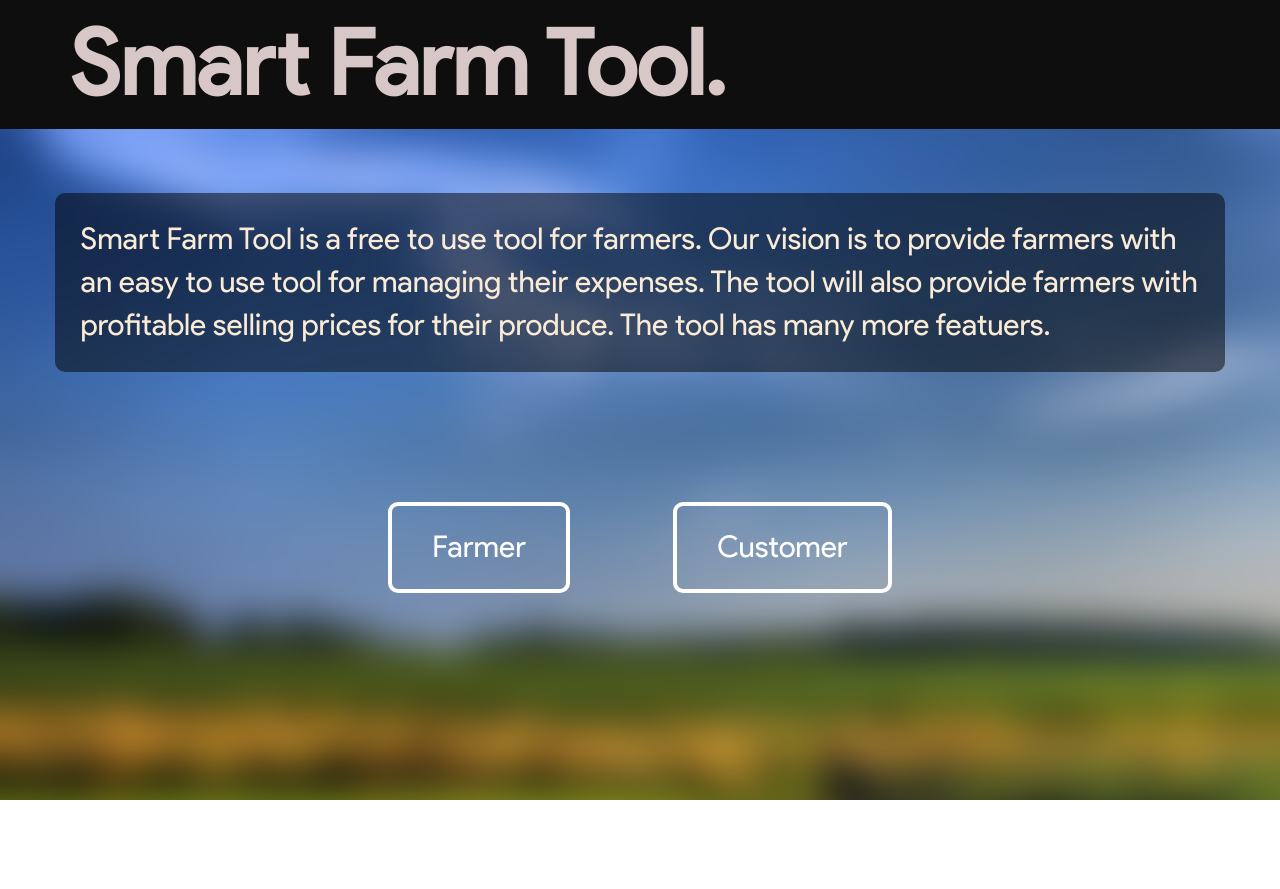
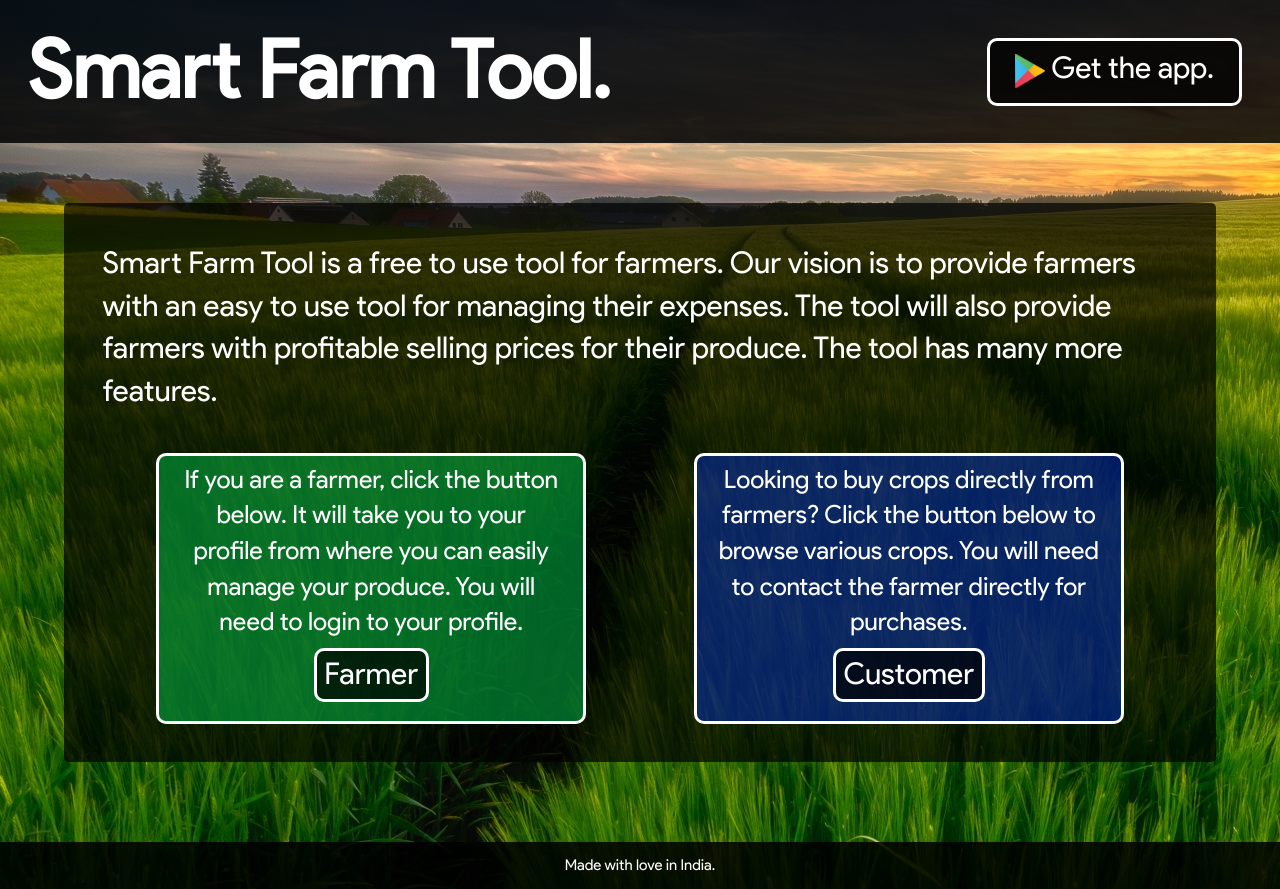
Before and after one commit to TheMP3dark/SFT, a plain HTML site: page public/index.html in a window 1280 px wide. Before the commit the page ends 800 px from the top, so only its background shows below. Drawn offline with nearby package versions, Linux system fonts and the light colour scheme.

Commit message:
major ui improvements

```diff
--- a/public/index.html
+++ b/public/index.html
@@ -10,19 +10,6 @@
     <script src="https://maxcdn.bootstrapcdn.com/bootstrap/3.3.7/js/bootstrap.min.js"></script>
     <link rel="stylesheet" type="text/css" media="screen" href="main.css">
     <script src="main.js"></script>
-    <script src="https://www.gstatic.com/firebasejs/5.8.5/firebase.js"></script>
-    <script>
-    // Initialize Firebase
-    var config = {
-        apiKey: "AIzaSyADpU5rT_keFK6IkOzsw8Jqseh8Qw2Ubus",
-        authDomain: "sft-practice.firebaseapp.com",
-        databaseURL: "https://sft-practice.firebaseio.com",
-        projectId: "sft-practice",
-        storageBucket: "",
-        messagingSenderId: "55569754934"
-    };
-    firebase.initializeApp(config);
-    </script>
 </head>
 
 <style>
@@ -33,18 +20,53 @@
 </style>
 
 <body>
-    <div class="sft-header">
-        <div class="container head-sft">
-            <strong>
+    <div class="container-fluid sft-header" style="height:100%;">
+        <div class="container-fluid sft-header-txt">
             Smart Farm Tool.
-            </strong>
-        </div>
         </div>
 
-    <div class="banner-content">
-            <div class="container sft-content">
-                Smart Farm Tool is a free to use tool for farmers. Our vision is to provide farmers with an easy to use tool for managing their expenses. The tool will also provide farmers with profitable selling prices for their produce. The tool has many more featuers.
+        <a href="http://www.google.co.in">
+            <button class="btn-dload"><img src="res/img/gp.png" style="max-width: 30px; height:auto;">  Get the app.</button>
+        </a>
+    </div>
 
+    <br>
+    <br>
+    <br>
+
+    <div class="content-holder container-fluid" style="height:100%;">
+        <div class="content">
+                Smart Farm Tool is a free to use tool for farmers. Our vision is to provide farmers with an easy to use tool for managing their expenses. The tool will also provide farmers with profitable selling prices for their produce. The tool has many more features.
+        </div>
+
+        <br>
+        <br>
+
+        <div class="buttons">
+            <center>
+                <div class="farm-card">
+
+                    If you are a farmer, click the button below. It will take you to your profile from where you can easily manage your produce. You will need to login to your profile.
+
+                    <br>
+
+                    <a href="nav/farm/farm_main.htm">
+                        <button class="btn-farm">Farmer</button>
+                    </a>
+                </div>
+
+                <div class="cust-card">
+
+                    Looking to buy crops directly from farmers? Click the button below to browse various crops. You will need to contact the farmer directly for purchases.
+
+                    <br>
+
+                    <a href="nav/cust/cust_main.htm">
+                        <button class="btn-cust">Customer</button>
+                    </a>
+                </div>
+            </center>
+        </div>
     </div>
 
     <br>
@@ -52,22 +74,10 @@
     <br>
     <br>
 
+    <div class="footer container">
         <center>
-                    <div>
-                        <a href = "nav/farm/farm_main.htm" >
-                            <button class="btn-farm">
-                                    Farmer
-                            </button>
-                        </a>
-
-                        <a href = "nav/cust/cust_main.htm" >
-                            <button class="btn-cust">
-                                Customer
-                            </button>
-                        </a>
-                     </div>
+            Made with love in India.
         </center>
-
     </div>
 </body>
 </html>
--- a/public/main.css
+++ b/public/main.css
@@ -1,70 +1,100 @@
-body{
-    font-family: Product Sans;
-    text-decoration:none;
-    background-image: url("res/img/banner-conent.jpg");
+.sft-header{
+    background: rgba(0,0,0,0.85);
+    padding: 1%;
+}
+
+.sft-header-txt{
+    color:white;
+    font-size: 80px;
+    font-weight: bold;
+    float:left;
+}
+
+.btn-dload{
+    float:right;
+}
+
+
+.farm-card{
+    width:40%;
+    float :left;
+    border: 3px solid;
+    border-radius:10px;
+    margin-left:5%;
+    padding: 0.5% 2% 1% 2%;
+    border-color: white;
+    color:white;
+    background-color: rgba(0, 194, 74, 0.5);
+    font-size: 25px;
+}
+
+.cust-card{
+    width:40%;
+    float :right;
+    border: 3px solid;
+    border-radius:10px;
+    margin-right:5%;
+    padding: 0.5% 2% 1% 2%;
+    border-color: white;
+    color:white;
+    background-color: rgba(0, 45, 194, 0.5);
+    font-size: 25px;
+}
+
+.footer{
+    background: rgba(0,0,0,0.85);
+    padding: 1%;
+    font-size:15px;
+    position: relative;
+    bottom: 0%;
+    width:100%;
+    color:white;
+
+}
+
+.btn-dload:hover{
+    float:right;
+    background-color: #33691e;
+    border-color: #33691e;
+}
+
+.btn-farm:hover{
+    background-color:#46b600;
+    border-color: #46b600;
+}
+
+.btn-cust:hover{
+    background-color: #2962ff;
+    border-color: #2962ff;
+}
+
+.content-holder{
+    background: rgba(0,0,0,0.7);
+    padding: 1%;
+    width:90%;
+    border-radius: 5px;
+    padding:3%;
+}
+
+.content{
+    font-size:30px;
+    color:white;
 }
 
 button{
-    align-content: center;
+    border: 3px solid;
+    border-radius:10px;
+    margin: 2%;
+    padding: 0.5% 2% 1% 2%;
+    border-color: white;
     color:white;
-    margin: 50px;
-    padding: 20px 40px 20px 40px;
-    border-radius: 10px;
+    background-color: rgba(0,0,0,0.7);
     font-size: 30px;
-    border: 4px solid;
-    transition-duration: 0.3s;
-    text-decoration:none;
-    background-color: rgba(0,0,0,0);
+    transition-duration: 0.7s;
 }
 
-button:hover{
-    align-content: center;
-    margin: 50px;
-    padding: 20px 40px 20px 40px;
-    border-radius: 10px;
-    font-size: 30px;
-    border: 4px solid;
-    transition-duration: 0.3s;
-    color:white;
-    text-decoration:none;
-
+body{
+    text-decoration: none;
+    background-image: url("res/img/banner-content.jpg");
+    font-family: Product Sans;
 }
-
-.btn-farm{
-    border-color:white;
-}
-
-.btn-farm:hover{
-    border-color:green;
-    background-color: green;
-}
-
-.btn-cust{
-    border-color:white;
-}
-
-.btn-cust:hover{
-    border-color:rgb(0, 60, 255);
-    background-color: rgb(0, 60, 255);
-}
-
-.sft-content{
-    font-size: 30px;
-    color: antiquewhite;
-    background-color: rgba(0,0,0,0.5);
-    padding:2%;
-    border-radius: 10px;
-}
-
-.banner-content{
-    padding: 5% 0px 5% 0px;
-    width:100%;
-    background-color: rgba(0,0,0,0);
-
-}
-
-.sft-header{
-    font-size:90px;
-    background-color: #0f0e0e;
-    color: rgb(216, 199, 199);
-}
--- a/public/nav/cust/cust_main.css
+++ b/public/nav/cust/cust_main.css
@@ -1,9 +1,50 @@
-body{
-    font-family: Product Sans;
-    font-size: 16px;
+.main-navbar-custom{
+    background: rgba(0,0,0,0.85);
+    padding: 1%;
+    float: left;
+    width:100%;
+}
+
+.logo-main{
     color:white;
+    font-size: 40px;
+    float:inherit;
+
+}
+
+.ext-links{
+    font-size:30px;
+    float: inherit;
+    color:white;
+}
+
+.link{
+    padding: 5px;
     text-decoration:none;
-    background-image: url("../../res/img/banner-conent.jpg");
+    color:white;
+}
+
+.link:hover{
+    color:gray;
+    text-decoration:none;
+}
+
+.navbar-btn-custom{
+    display: block;
+    padding: 5px;
+}
+
+.navbar-btn-custom:hover{
+    display: block;
+    height: 100%;
+    float: left;
+}
+
+.active{
+    color:gray;
+    display: block;
+    height: 100%;
+    float: left;
 }
 
 .des{
@@ -19,7 +60,6 @@ ul{
     float: right;
 }
 
-
 .card{
     float: left;
     position: relative;
@@ -27,11 +67,25 @@ ul{
 }
 
 .card-content{
-    background-color: rgba(0,0,0,0.5);
+    background-color: rgba(0,0,0,0.7);
+    border: thick solid;
+    border-color:white;
     padding:2%;
     border-radius: 10px;
     margin:3%;
     float: left;
     position: relative;
     left: -50%;
+    width:18%;
+    height:100%;
 }
+
+body{
+    font-family: Product Sans;
+    text-decoration: none;
+    background-image: url("../../res/img/banner-content.jpg");
+}
+
+a{
+    text-decoration: none;
+}
--- /dev/null
+++ b/public/nav/farm/farm_main.css
@@ -0,0 +1,125 @@
+.main-navbar-custom{
+    background: rgba(0,0,0,0.85);
+    padding: 1%;
+    float: left;
+    width:100%;
+}
+
+.logo-main{
+    color:white;
+    font-size: 40px;
+    float:inherit;
+
+}
+
+.ext-links{
+    font-size:30px;
+    float: inherit;
+    color:white;
+}
+
+.link{
+    padding: 5px;
+    text-decoration:none;
+    color:white;
+}
+
+.link:hover{
+    color:gray;
+    text-decoration:none;
+}
+
+.navbar-btn-custom{
+    display: block;
+    padding: 5px;
+}
+
+.navbar-btn-custom:hover{
+    display: block;
+    height: 100%;
+    float: left;
+}
+
+.active{
+    color:gray;
+    display: block;
+    height: 100%;
+    float: left;
+}
+
+.submit-btn{
+    border: 3px solid;
+    border-radius:10px;
+    margin: 2%;
+    padding: 2% 10% 2% 10%;
+    border-color: white;
+    color:white;
+    background-color: rgba(0,0,0,0.7);
+    font-size: 30px;
+    transition-duration: 0.7s;
+}
+
+.content-holder{
+    background: rgba(0,0,0,0.7);
+    padding: 1%;
+    width:40%;
+    border-radius: 5px;
+    padding:3%;
+    border: 3px solid;
+    border-color: white;
+}
+
+.header-txt{
+    color:white;
+    font-size: 80px;
+    font-weight: bold;
+}
+
+.submit-btn:hover{
+    background-color: #33691e;
+    border-color: #33691e;
+}
+
+body{
+    font-family: Product Sans;
+    text-decoration: none;
+    background-image: url("../../res/img/banner-content.jpg");
+}
+
+a{
+    text-decoration: none;
+}
+
+input[type=email] {
+    width: 100%;
+    position: relative;
+    padding: 12px 20px;
+    border: thin solid;
+    border-color:white;
+    background-color: rgba(0,0,0,0.7);
+    box-sizing: border-box;
+    border-radius:0px;
+  }
+
+input[type=password] {
+    width: 100%;
+    position: relative;
+    padding: 12px 20px;
+    border: thin solid;
+    border-color:white;
+    background-color: rgba(0,0,0,0.7);
+    box-sizing: border-box;
+    border-radius:0px;
+  }
+
+input[type=email]:focus {
+      background-color: #46b600;
+      color:white;
+      border-color:white;
+  }
+
+input[type=password]:focus {
+    background-color: #2962ff;
+    color:white;
+    border-color:white;
+}
--- a/public/nav/farm/farmer.css
+++ /dev/null
@@ -1,31 +0,0 @@
-body{
-    font-family: Product Sans;
-    text-decoration:none;
-    background-image: url("../banner-conent.jpg");
-}
-
-button{
-    align-content: center;
-    color:white;
-    margin: 50px;
-    padding: 20px 40px 20px 40px;
-    border-radius: 10px;
-    font-size: 30px;
-    border: 4px solid;
-    transition-duration: 0.3s;
-    text-decoration:none;
-    background-color: rgba(0,0,0,0);
-}
-
-button:hover{
-    align-content: center;
-    margin: 50px;
-    padding: 20px 40px 20px 40px;
-    border-radius: 10px;
-    font-size: 30px;
-    border: 4px solid;
-    transition-duration: 0.3s;
-    color:white;
-    text-decoration:none;
-
-}
```
Also changed, not shown: public/nav/cust/cust_main.htm (+12 -12 lines), public/nav/farm/farm_main.htm (+46 -8 lines), public/res/data/farm_data.json (+16 -0 lines), public/res/img/banner-conent.jpg (deleted), public/res/img/banner-content.jpg (added), public/res/img/gp.png (added), 1 other file. Lines whose indentation alone changed are shown as unchanged.
